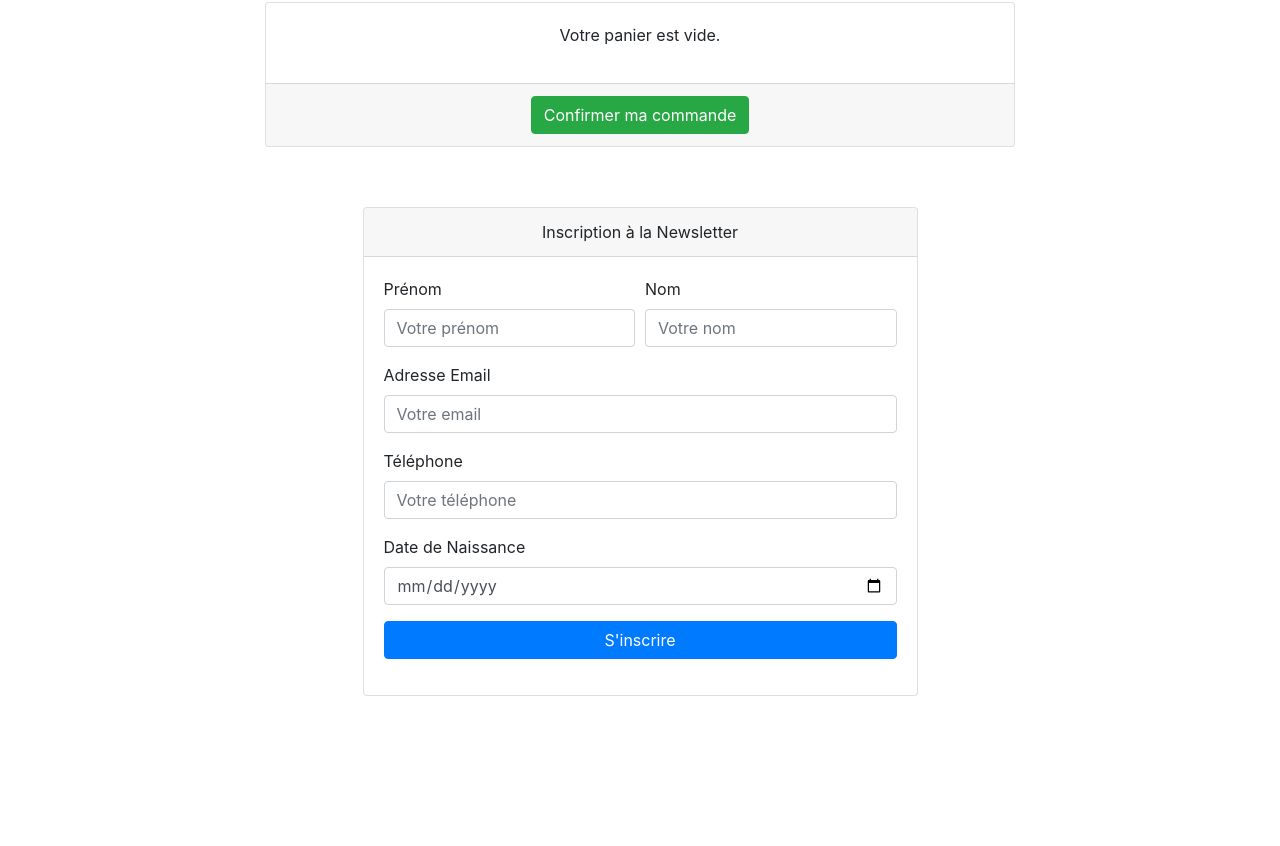
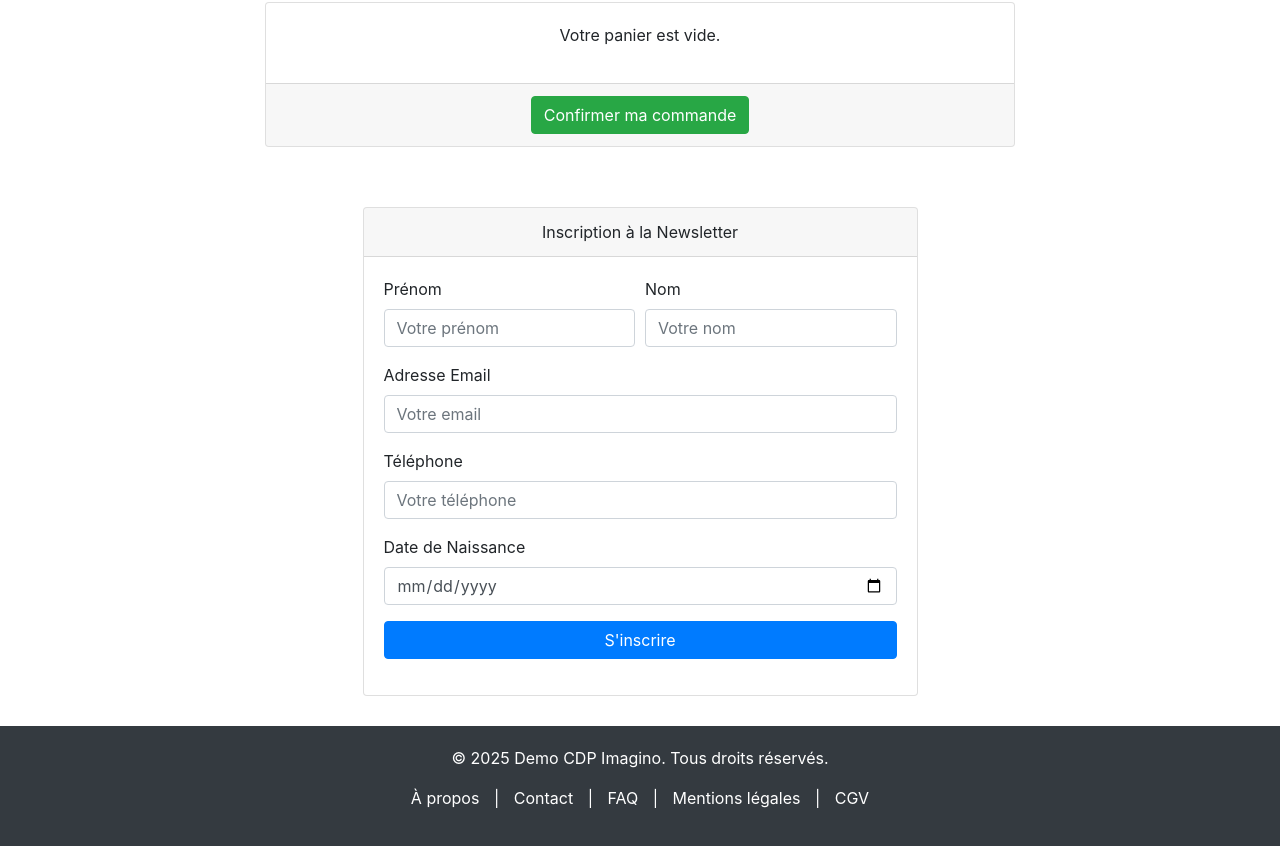
Before and after one commit to Imaginoweb/imagino-demo-web, a plain HTML site: page panier.html in a window 1280 px wide. Shown: the part 154-1000 px from the top of the page. Before the commit the page ends 880 px from the top, so only its background shows below. Drawn offline with nearby package versions, Linux system fonts and the light colour scheme.

Commit message:
Update panier.html

```diff
--- a/panier.html
+++ b/panier.html
@@ -7,9 +7,23 @@
   <!-- Bootstrap CSS -->
   <link rel="stylesheet" href="https://stackpath.bootstrapcdn.com/bootstrap/4.5.2/css/bootstrap.min.css">
   <style>
-    body { padding-top: 70px; }
+    body { padding-top: 70px; display: flex; flex-direction: column; min-height: 100vh; }
     .navbar-brand img { height: 40px; }
     .section { padding: 30px 0; }
+    footer {
+      background-color: #343a40;
+      color: #ffffff;
+      padding: 20px 0;
+      margin-top: auto;
+    }
+    footer a {
+      color: #ffffff;
+      text-decoration: none;
+      margin: 0 10px;
+    }
+    footer a:hover {
+      text-decoration: underline;
+    }
   </style>
 </head>
 <body>
@@ -45,11 +59,11 @@
     </div>
   </div>
 
-  <!-- Section Newsletter / Inscription (même formulaire) -->
+  <!-- Section Newsletter / Inscription dans une carte centrée -->
   <div class="container section">
     <div class="row justify-content-center">
       <div class="col-md-6">
-        <div class="card">
+        <div class="card" id="newsletterCard">
           <div class="card-header text-center">
             Inscription à la Newsletter
           </div>
@@ -85,6 +99,20 @@
       </div>
     </div>
   </div>
+
+  <!-- Footer -->
+  <footer class="text-center">
+    <div class="container">
+      <p>© 2025 Demo CDP Imagino. Tous droits réservés.</p>
+      <p>
+        <a href="#">À propos</a> |
+        <a href="#">Contact</a> |
+        <a href="#">FAQ</a> |
+        <a href="#">Mentions légales</a> |
+        <a href="#">CGV</a>
+      </p>
+    </div>
+  </footer>
 
   <!-- Scripts JS -->
   <script>
@@ -187,13 +215,17 @@
 
         const data = await response.json();
         if (response.ok) {
-          document.getElementById('responseMessage').innerHTML = '<div class="alert alert-success">Inscription réussie ! ID généré : ' + (data.ucdId || 'N/A') + '</div>';
+          document.getElementById('responseMessage').innerHTML =
+            '<div class="alert alert-success">Merci pour ton inscription ! Un email de confirmation a été envoyé à ' + email + '.</div>';
+          document.getElementById('newsletterCard').style.display = 'none';
         } else {
-          document.getElementById('responseMessage').innerHTML = '<div class="alert alert-danger">Erreur : ' + (data.error || 'Une erreur est survenue.') + '</div>';
+          document.getElementById('responseMessage').innerHTML =
+            '<div class="alert alert-danger">Erreur : ' + (data.error || 'Une erreur est survenue.') + '</div>';
         }
       } catch (error) {
         console.error('Erreur :', error);
-        document.getElementById('responseMessage').innerHTML = '<div class="alert alert-danger">Erreur de connexion : ' + error.message + '</div>';
+        document.getElementById('responseMessage').innerHTML =
+          '<div class="alert alert-danger">Erreur de connexion : ' + error.message + '</div>';
       }
     });
 
```
